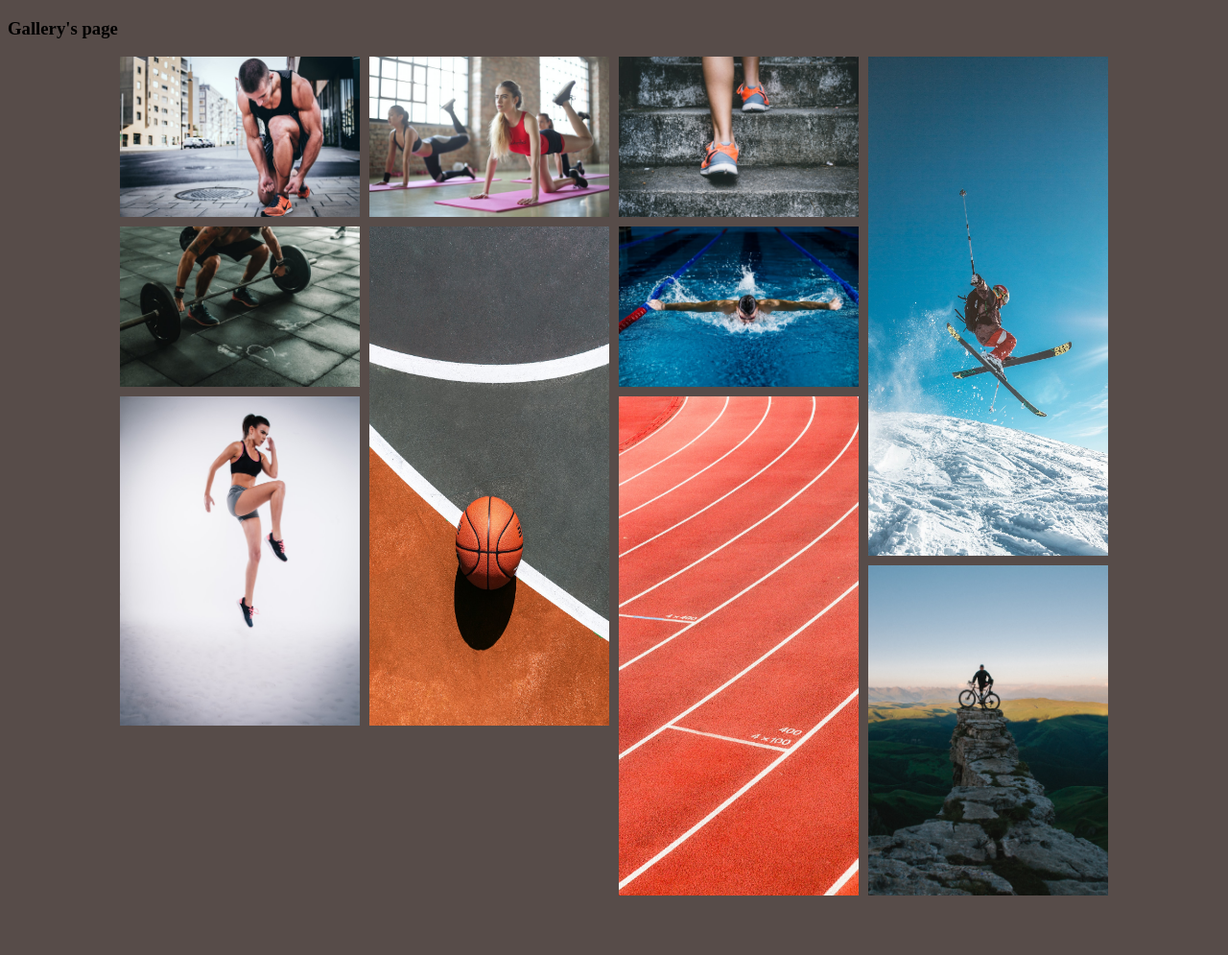
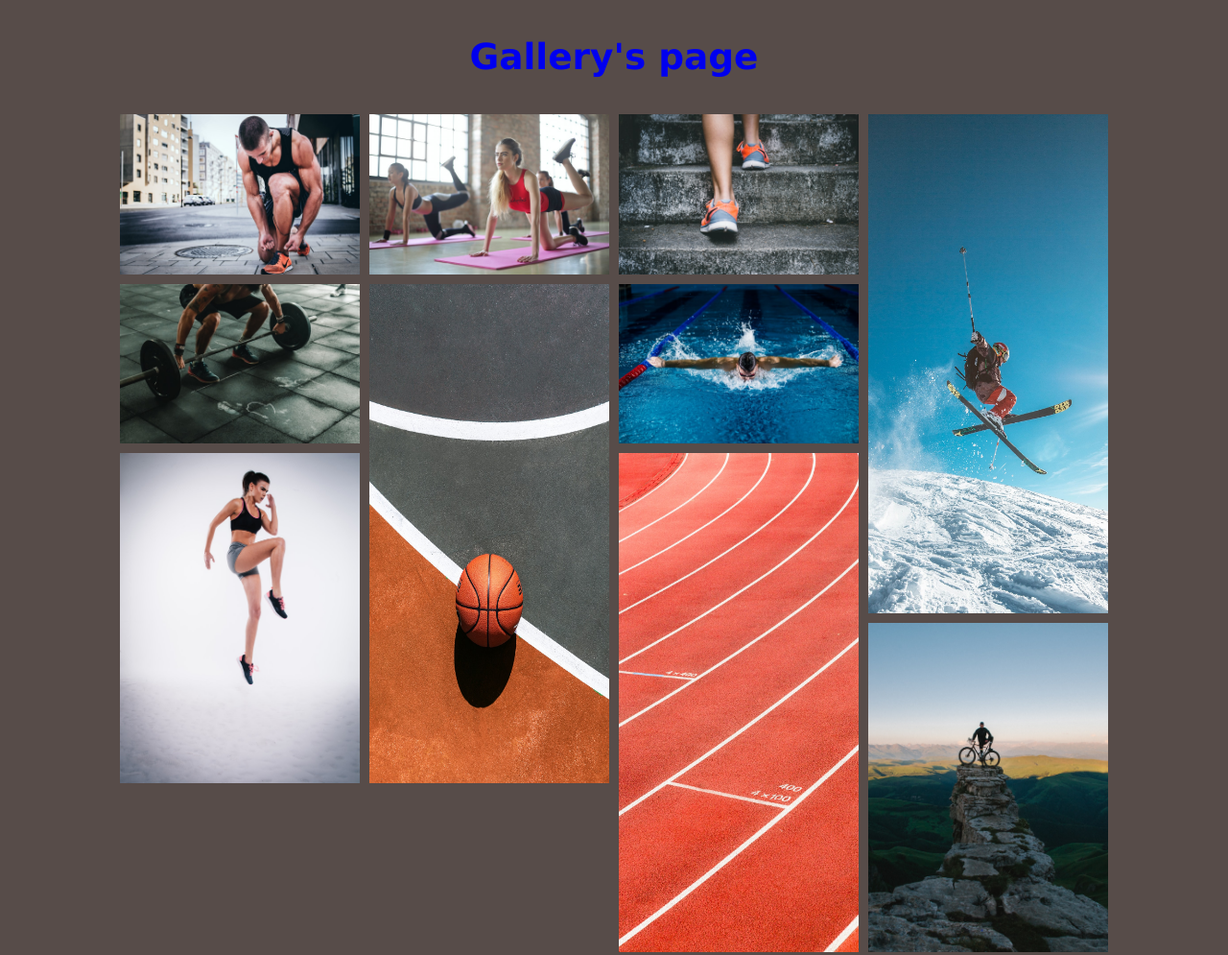
Before and after one commit to MedinaP9417/Day13-14, a plain HTML site: page ex01/src/index.html in a window 1280 px wide. Shown: the whole page at 96% size. Drawn offline with Linux system fonts and the light colour scheme.

Commit message:
Gallery's page title

```diff
--- a/ex01/src/index.html
+++ b/ex01/src/index.html
@@ -16,7 +16,9 @@
 
     <main>
         <nav id="main"></nav>
-        <h3>Gallery's page</h3>
+        <a href="../images/" class="modal">
+            <h3>Gallery's page</h3>
+        </a>
         </nav>
 
         <div class="portfolio">
--- a/ex01/style/index.css
+++ b/ex01/style/index.css
@@ -1,5 +1,12 @@
 body {
     background-color: #574C49;
+}
+
+.modal {
+    text-decoration: none;
+    font-family: Verdana, Geneva, Tahoma, sans-serif;
+    font-size: xx-large;
+    text-align: center;
 }
 
 .w-100 {
```
